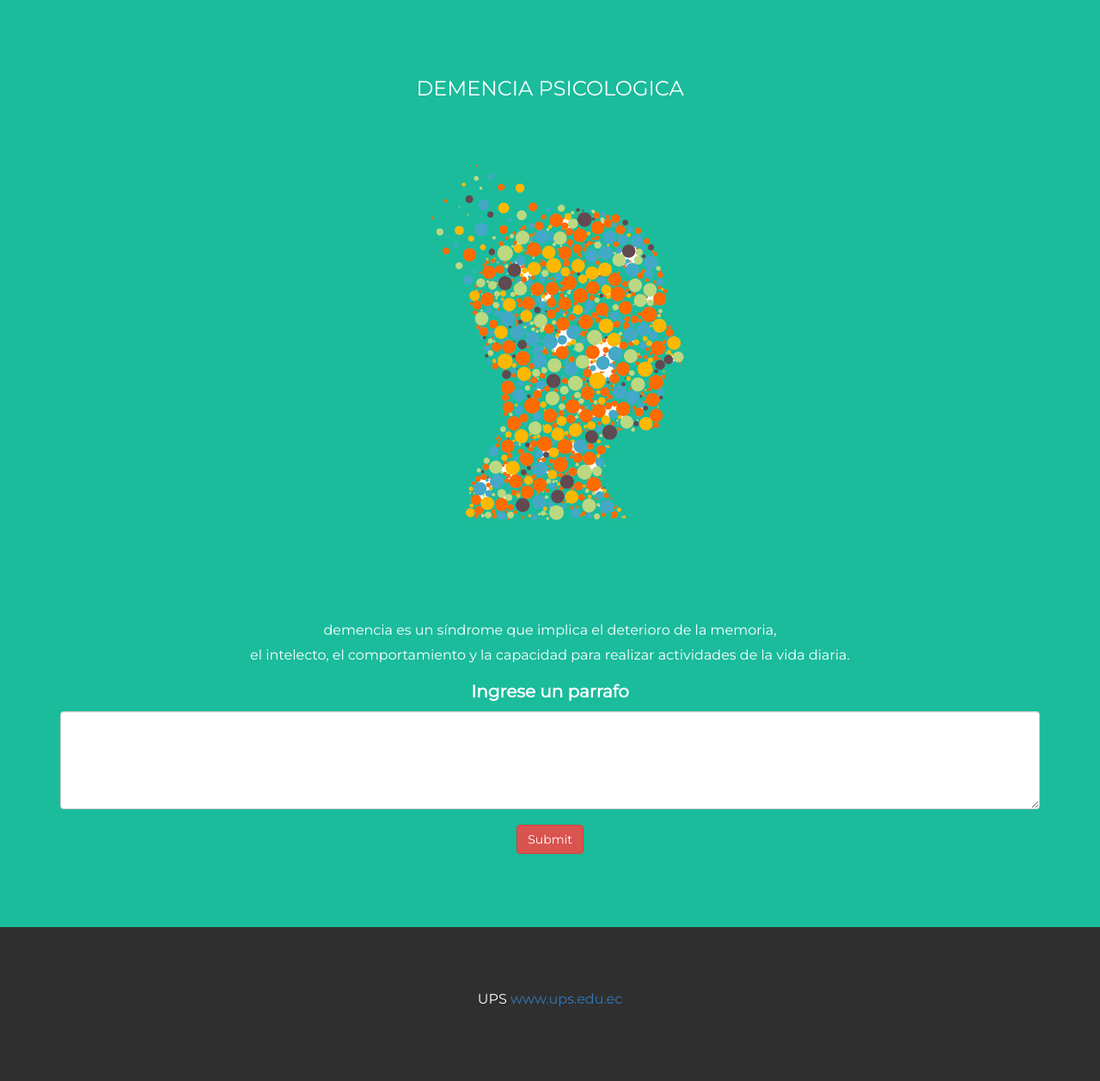
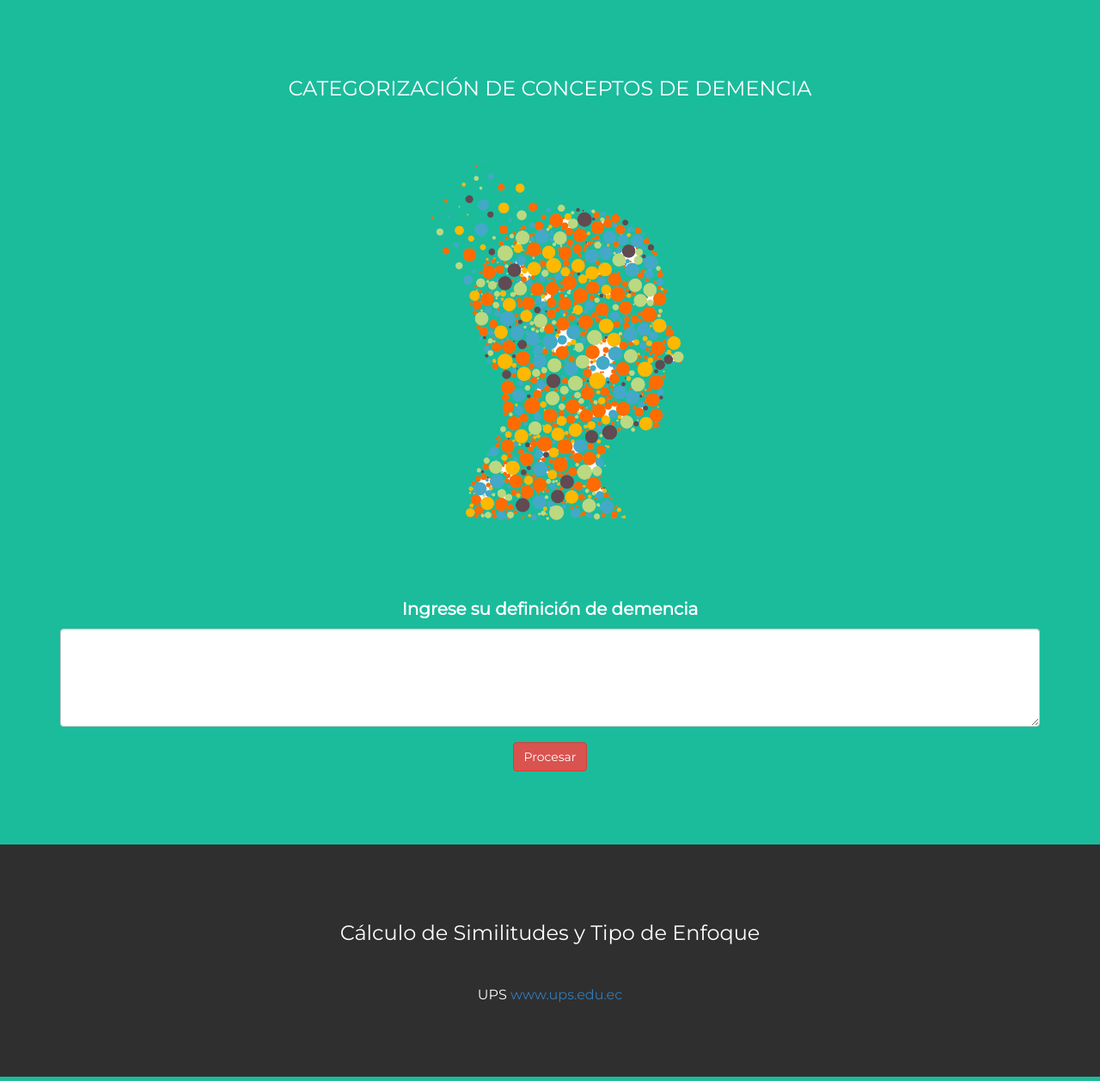
Before and after one commit to Anthony1998pizarro/Flask-ml-catia, a Flask app: page / in a window 1280 px wide. Shown: the part 80-1337 px from the top of the page at 86% size. Run offline with Flask 2, Linux system fonts and the light colour scheme; some libraries are stand-ins or nearby versions.

Commit message:
Update index.html
cambios

```diff
--- a/templates/index.html
+++ b/templates/index.html
@@ -97,22 +97,22 @@
 
   <!-- First Container -->
   <div class="container-fluid bg-1 text-center">
-    <h3 class="margin">DEMENCIA PSICOLOGICA</h3>
+    <h3 class="margin">CATEGORIZACIÓN DE CONCEPTOS DE DEMENCIA</h3>
     <img src="{{url_for('static',filename='img/demencia.png')}}" class="img-responsive img-circle margin"
       style="display:inline" alt="Bird" width="350" height="350">
 
-    <p> <br> demencia es un síndrome que implica el deterioro de la memoria,<br>
-      el intelecto, el comportamiento y la capacidad para realizar actividades de la vida diaria. </p>
+<!--     <p> <br> demencia es un síndrome que implica el deterioro de la memoria,<br>
+      el intelecto, el comportamiento y la capacidad para realizar actividades de la vida diaria. </p> -->
 
     <div class="container">
       <div class='form-group'>
         <div class="form-group">
-          <label for="inputText" class='form-label'>Ingrese un parrafo</label>
+          <label for="inputText" class='form-label'>Ingrese su definición de demencia</label>
           <textarea class="form-control" name='inputText' id="inputText" rows="5"></textarea>
           <!-- <div id="textHelp" class="form-text">Ingrese un parrafo en kichwa</div> -->
         </div>
         <div class="form-group">
-          <button type='button' id="btn-predic" onclick="predicttext()" class='btn btn-danger'>Submit</button>
+          <button type='button' id="btn-predic" onclick="predicttext()" class='btn btn-danger'>Procesar</button>
         </div>
 
       </div>
@@ -129,6 +129,7 @@
 
   <!-- Footer -->
   <footer class="container-fluid bg-4 text-center">
+     <h3 class="margin">Cálculo de Similitudes y Tipo de Enfoque</h3>
     <p>UPS <a href="https://www.ups.edu.ec/">www.ups.edu.ec</a></p>
   </footer>
 
```
